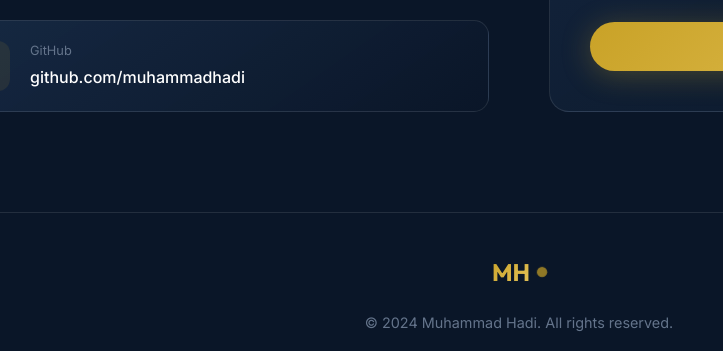
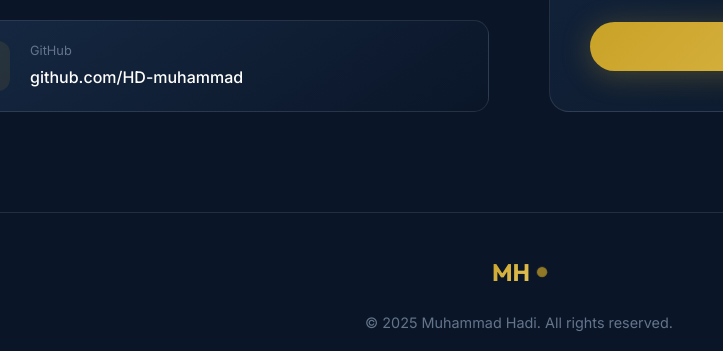
Before and after one commit to HD-muhammad/Muhammad_Hadi_PORTO, a plain HTML site: page index.html in a window 1280 px wide. Shown: the part 5721-6072 px from the top of the page, 121-844 px from the left. Drawn offline with Linux system fonts and the light colour scheme.

Commit message:
tambahan

```diff
--- a/index.html
+++ b/index.html
@@ -440,7 +440,7 @@
                             </div>
                             <div class="contact-detail">
                                 <span class="contact-label">GitHub</span>
-                                <a href="#">github.com/muhammadhadi</a>
+                                <a href="https://github.com/HD-muhammad">github.com/HD-muhammad</a>
                             </div>
                         </div>
                     </div>
@@ -479,10 +479,10 @@
                     <span class="logo-dot"></span>
                 </div>
                 <p class="footer-text">
-                    &copy; 2024 Muhammad Hadi. All rights reserved.
+                    &copy; 2025 Muhammad Hadi. All rights reserved.
                 </p>
                 <div class="footer-social">
-                    <a href="#" class="social-link"><i class="fab fa-github"></i></a>
+                    <a href="https://github.com/HD-muhammad" class="social-link"><i class="fab fa-github"></i></a>
                     <a href="#" class="social-link"><i class="fab fa-linkedin"></i></a>
                     <a href="#" class="social-link"><i class="fab fa-twitter"></i></a>
                     <a href="#" class="social-link"><i class="fab fa-instagram"></i></a>
```
